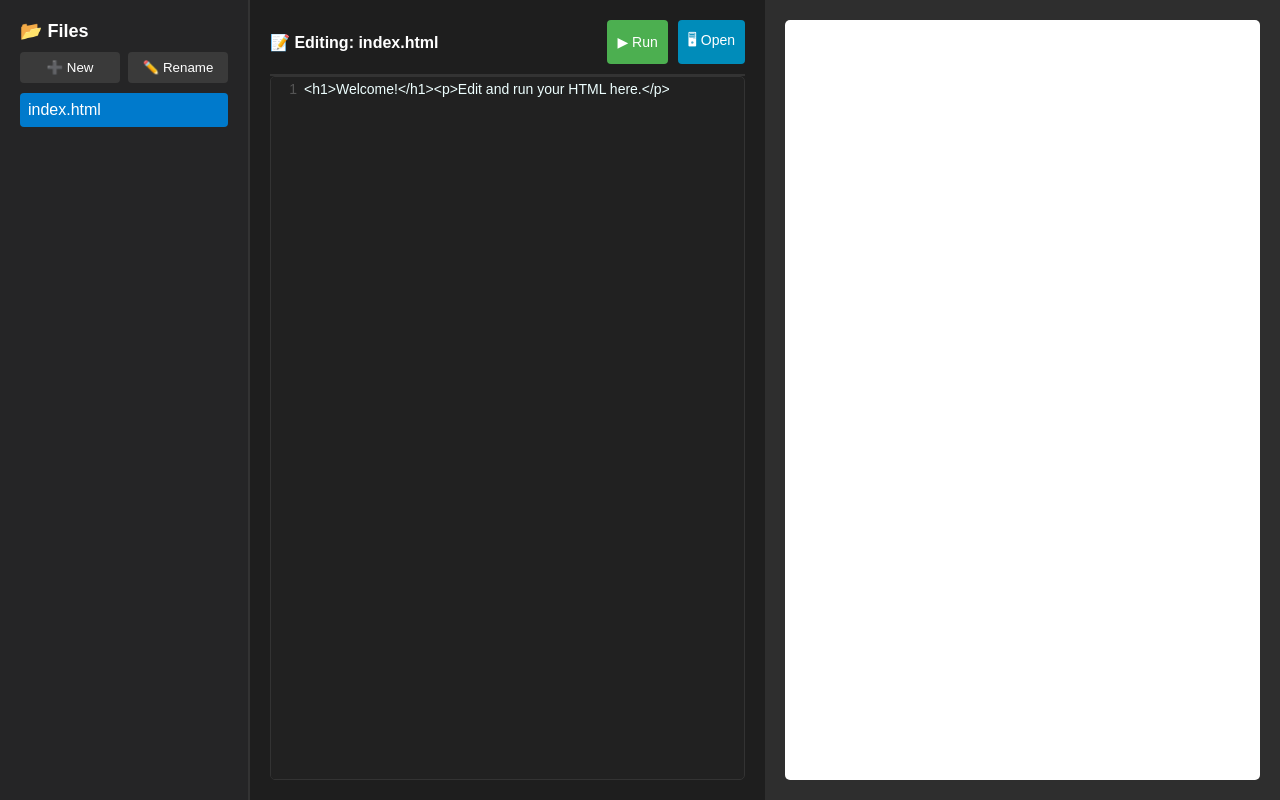
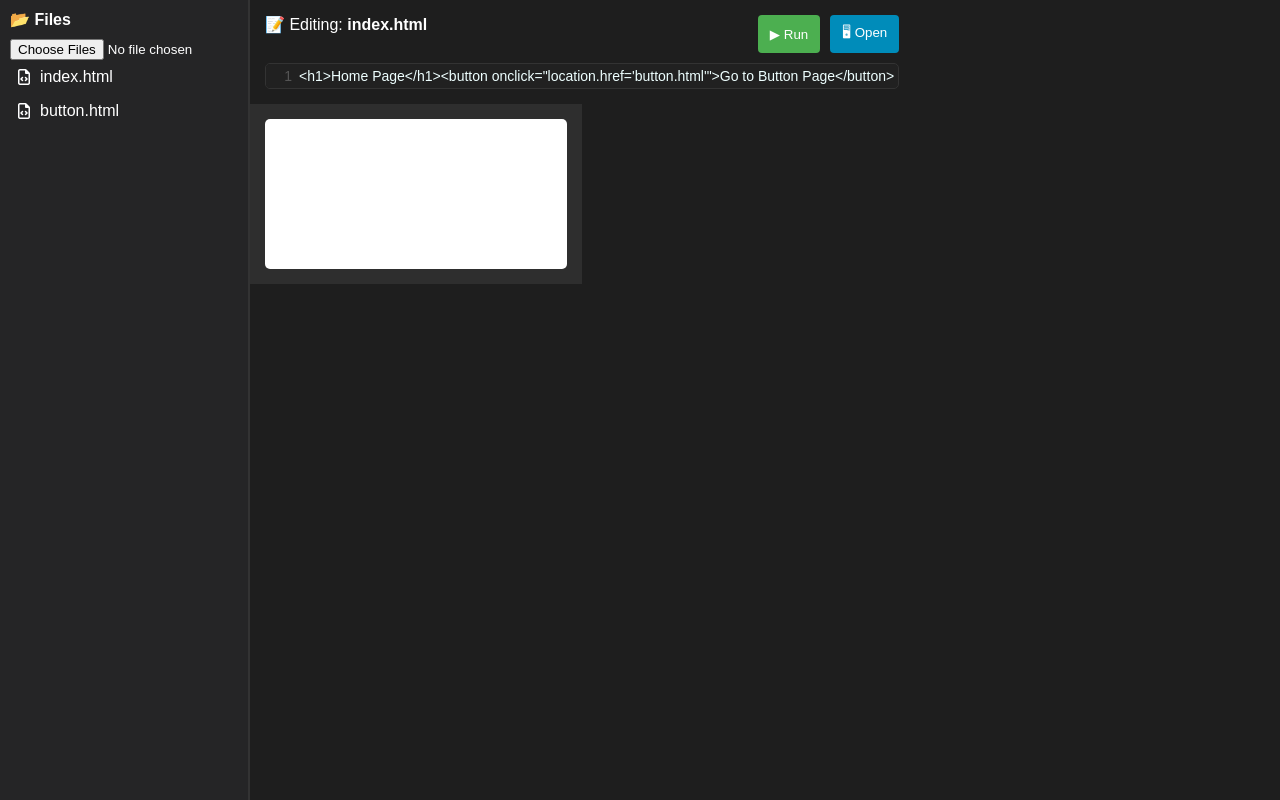
Before and after one commit to edittml/edittml.github.io, a plain HTML site: page index.html in a window 1280 px wide. Drawn offline with nearby package versions, Linux system fonts and the light colour scheme.

Commit message:
Update index.html

```diff
--- a/index.html
+++ b/index.html
@@ -1,17 +1,20 @@
 <!DOCTYPE html>
 <html lang="en">
 <head>
-  <meta charset="UTF-8" />
-  <meta name="viewport" content="width=device-width, initial-scale=1.0" />
-  <title>Multi-File Code Editor</title>
+    <meta charset="UTF-8">
+    <meta name="viewport" content="width=device-width, initial-scale=1.0">
+    <title>VS Code Web Editor</title>
 
-  <!-- CodeMirror CSS -->
-  <link rel="stylesheet" href="https://cdnjs.cloudflare.com/ajax/libs/codemirror/5.65.0/codemirror.min.css" />
-  <link rel="stylesheet" href="https://cdnjs.cloudflare.com/ajax/libs/codemirror/5.65.0/theme/material-darker.min.css" />
-
-  <!-- CodeMirror JS -->
+    <!-- CodeMirror -->
+    <link rel="stylesheet" href="https://cdnjs.cloudflare.com/ajax/libs/codemirror/5.65.0/codemirror.min.css">
+    <link rel="stylesheet" href="https://cdnjs.cloudflare.com/ajax/libs/codemirror/5.65.0/theme/material-darker.min.css">
     <script src="https://cdnjs.cloudflare.com/ajax/libs/codemirror/5.65.0/codemirror.min.js"></script>
     <script src="https://cdnjs.cloudflare.com/ajax/libs/codemirror/5.65.0/mode/htmlmixed/htmlmixed.min.js"></script>
+    <script src="https://cdnjs.cloudflare.com/ajax/libs/codemirror/5.65.0/mode/javascript/javascript.min.js"></script>
+    <script src="https://cdnjs.cloudflare.com/ajax/libs/codemirror/5.65.0/mode/css/css.min.js"></script>
+
+    <!-- Icons -->
+    <script src="https://kit.fontawesome.com/a076d05399.js"></script>
 
     <style>
         * {
@@ -20,137 +23,85 @@
             padding: 0;
             font-family: 'Poppins', sans-serif;
         }
-
         body {
             display: flex;
             height: 100vh;
             background: #1e1e1e;
             color: white;
         }
-
-    /* Sidebar for file navigation */
         .sidebar {
             width: 250px;
             background: #252526;
-      padding: 20px;
+            padding: 10px;
             display: flex;
             flex-direction: column;
             border-right: 2px solid #333;
         }
-
         .sidebar h2 {
-      font-size: 18px;
+            font-size: 16px;
             margin-bottom: 10px;
         }
-
-    .file-actions {
+        .file-list {
+            flex-grow: 1;
+            overflow-y: auto;
+            list-style: none;
+        }
+        .file-list li {
             display: flex;
-      gap: 8px;
-      margin-bottom: 10px;
+            align-items: center;
+            padding: 8px;
+            cursor: pointer;
+            border-radius: 4px;
+            transition: 0.3s;
+            gap: 10px;
         }
-
-    .file-actions button {
+        .file-list li i {
+            font-size: 16px;
+        }
+        .file-list li:hover, .file-list li.active {
+            background: #007ACC;
+        }
+        .editor-container {
             flex: 1;
-      padding: 8px;
-      background: #3a3a3a;
+            display: flex;
+            flex-direction: column;
+            padding: 15px;
+        }
+        .editor-header {
+            display: flex;
+            justify-content: space-between;
+            padding-bottom: 10px;
+        }
+        .buttons {
+            display: flex;
+            gap: 10px;
+        }
+        .buttons button {
+            padding: 8px 12px;
+            background: #4CAF50;
             border: none;
             cursor: pointer;
             border-radius: 4px;
             color: white;
             transition: 0.3s;
         }
-
-    .file-actions button:hover {
-      background: #555;
-    }
-
-    .file-list {
-      flex-grow: 1;
-      overflow-y: auto;
-    }
-
-    .file-list li {
-      padding: 8px;
-      margin-bottom: 5px;
-      cursor: pointer;
-      border-radius: 4px;
-      background: #333;
-      transition: 0.3s;
-    }
-
-    .file-list li.active, .file-list li:hover {
-      background: #007ACC;
-    }
-
-    /* Editor & Preview */
-    .main-content {
-      flex: 1;
-      display: flex;
-    }
-
-    .editor-container {
-      width: 50%;
-      display: flex;
-      flex-direction: column;
-      background: #1e1e1e;
-      padding: 20px;
-    }
-
-    .editor-header {
-      display: flex;
-      justify-content: space-between;
-      align-items: center;
-      padding-bottom: 10px;
-      border-bottom: 2px solid #333;
-    }
-
-    .editor-header span {
-      font-size: 16px;
-      font-weight: bold;
-    }
-
-    .buttons {
-      display: flex;
-      gap: 10px;
-    }
-
-    .buttons button {
-      padding: 10px;
-      background: #4CAF50;
-      border: none;
-      cursor: pointer;
-      font-size: 14px;
-      border-radius: 4px;
-      color: white;
-      transition: 0.3s;
-    }
-
         .buttons .btn-window {
             background: #008CBA;
         }
-
-    .buttons button:hover {
-      opacity: 0.8;
-    }
-
-    /* CodeMirror */
         .CodeMirror {
             flex: 1;
-      height: calc(100vh - 120px);
+            height: calc(100vh - 100px);
             border: 1px solid #333;
             border-radius: 5px;
             font-size: 14px;
         }
-
-    /* Preview Window */
         .preview-container {
             width: 50%;
-      padding: 20px;
+            padding: 15px;
             background: #2e2e2e;
             display: flex;
             flex-direction: column;
         }
-
         iframe {
             flex: 1;
             width: 100%;
@@ -158,21 +109,36 @@
             background: white;
             border-radius: 5px;
         }
+        .context-menu {
+            position: absolute;
+            background: #333;
+            border-radius: 5px;
+            display: none;
+            flex-direction: column;
+            box-shadow: 0px 0px 10px rgba(0,0,0,0.5);
+        }
+        .context-menu button {
+            background: none;
+            color: white;
+            border: none;
+            padding: 8px;
+            text-align: left;
+            cursor: pointer;
+            width: 100%;
+        }
+        .context-menu button:hover {
+            background: #555;
+        }
     </style>
 </head>
 <body>
 
-  <!-- Sidebar for File Navigation -->
     <div class="sidebar">
         <h2>📂 Files</h2>
-    <div class="file-actions">
-      <button onclick="newFile()">➕ New</button>
-      <button onclick="renameFile()">✏️ Rename</button>
-    </div>
+        <input type="file" id="importFile" multiple>
         <ul id="fileList" class="file-list"></ul>
     </div>
 
-  <!-- Main Content (Editor + Preview) -->
     <div class="main-content">
         <div class="editor-container">
             <div class="editor-header">
@@ -190,8 +156,17 @@
         </div>
     </div>
 
+    <div class="context-menu" id="contextMenu">
+        <button onclick="renameFile()">✏️ Rename</button>
+        <button onclick="deleteFile()">🗑 Delete</button>
+        <button onclick="runCode()">▶ Run</button>
+    </div>
+
     <script>
-    let files = { "index.html": "<h1>Welcome!</h1><p>Edit and run your HTML here.</p>" };
+        let files = {
+            "index.html": `<h1>Home Page</h1><button onclick="location.href='button.html'">Go to Button Page</button>`,
+            "button.html": `<h1>Button Page</h1><button onclick="location.href='index.html'">Go Back</button>`
+        };
         let currentFile = "index.html";
 
         const editor = CodeMirror.fromTextArea(document.getElementById("codeEditor"), {
@@ -208,9 +183,9 @@
             fileList.innerHTML = "";
             for (let file in files) {
                 const li = document.createElement("li");
-        li.textContent = file;
-        if (file === currentFile) li.classList.add("active");
+                li.innerHTML = `<i class="far fa-file-code"></i> ${file}`;
                 li.onclick = () => selectFile(file);
+                li.oncontextmenu = (e) => showContextMenu(e, file);
                 fileList.appendChild(li);
             }
         }
@@ -223,38 +198,30 @@
             updateFileList();
         }
 
-    function newFile() {
-      let fileName = prompt("Enter new file name:", "newfile.html");
-      if (!fileName || files[fileName]) return;
-      files[fileName] = "<h1>" + fileName + "</h1><p>New file content...</p>";
-      updateFileList();
-      selectFile(fileName);
-    }
-
-    function renameFile() {
-      let newName = prompt("Rename file:", currentFile);
-      if (!newName || files[newName]) return;
-      files[newName] = files[currentFile];
-      delete files[currentFile];
-      currentFile = newName;
-      updateFileList();
-      selectFile(newName);
-    }
-
         function runCode() {
-      const code = files[currentFile];
             const iframe = document.getElementById("output").contentWindow.document;
             iframe.open();
-      iframe.write(code);
+            iframe.write(files[currentFile]);
             iframe.close();
         }
 
         function openInNewWindow() {
-      const win = window.open("", "_blank", "width=800,height=600");
+            const win = window.open("", "_blank");
             win.document.open();
             win.document.write(files[currentFile]);
             win.document.close();
         }
+
+        function showContextMenu(event, file) {
+            event.preventDefault();
+            const menu = document.getElementById("contextMenu");
+            menu.style.left = `${event.pageX}px`;
+            menu.style.top = `${event.pageY}px`;
+            menu.style.display = "flex";
+            currentFile = file;
+        }
+
+        document.onclick = () => document.getElementById("contextMenu").style.display = "none";
 
         window.onload = () => { editor.setValue(files[currentFile]); updateFileList(); };
     </script>
```
Lines whose indentation alone changed are shown as unchanged.
